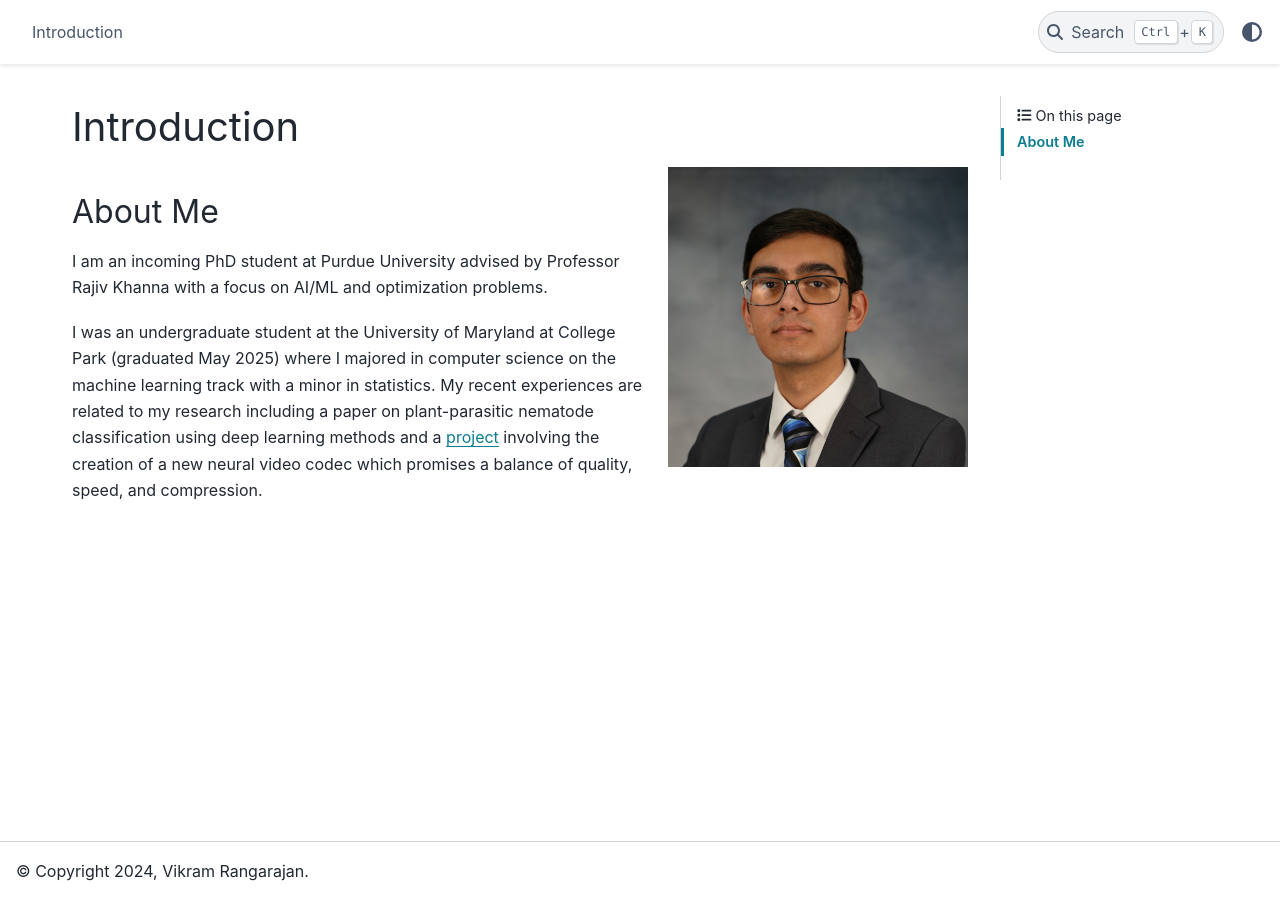
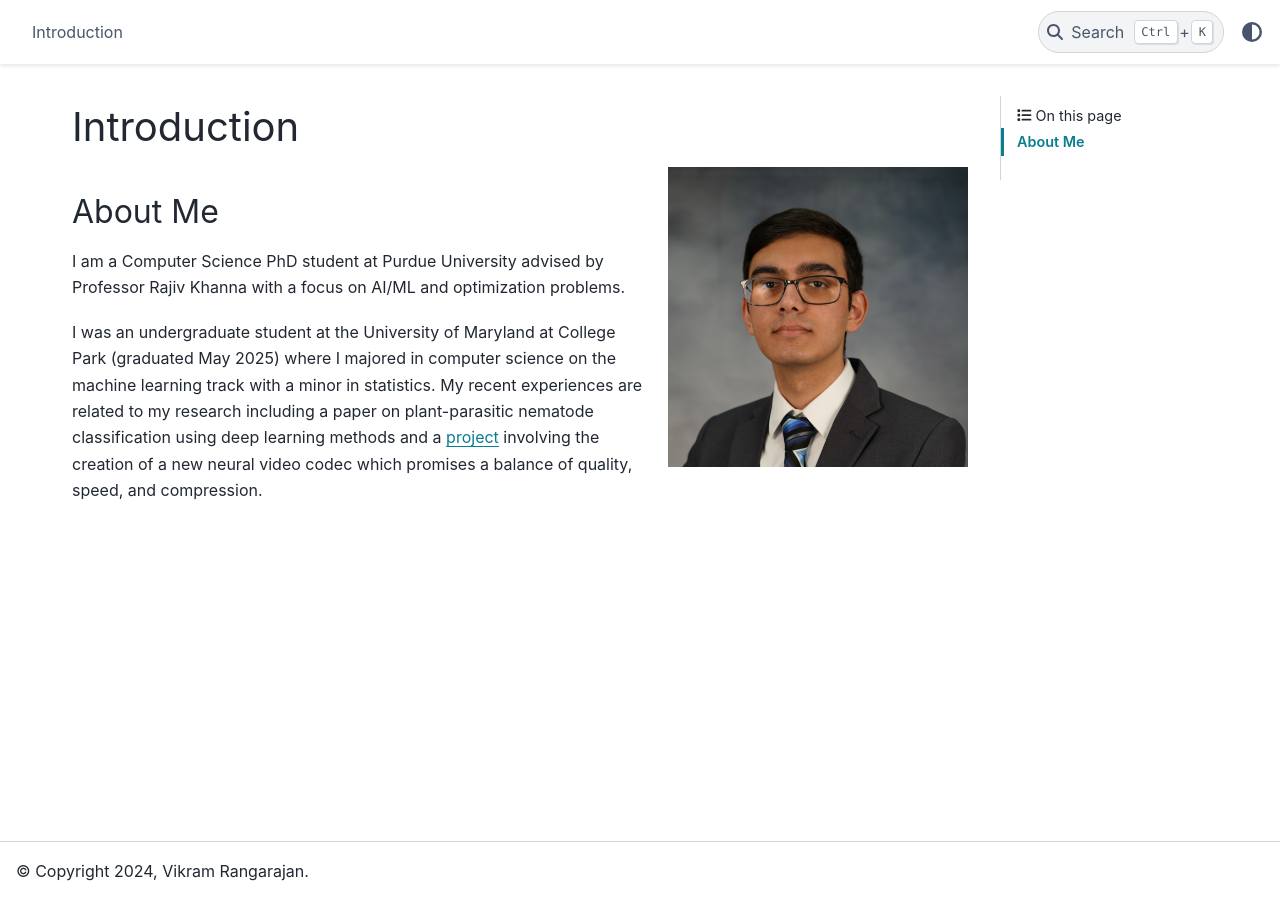
Before and after one commit to VikramRangarajan/vikramrangarajan.github.io, a Sphinx documentation site: the page built from docs/source/index.rst, in a window 1280 px wide. Built offline with Sphinx 7.4.7 and the PyData theme 0.15.4, drawn with Linux system fonts in a browser that asks for light colours; pages that are not in the unit, such as notebooks, are missing from menus; the version number could not be read and is left out.

Commit message:
Fixed intro page

```diff
--- a/docs/source/index.rst
+++ b/docs/source/index.rst
@@ -10,7 +10,7 @@ Introduction
 About Me
 =========
 
-I am an incoming PhD student at Purdue University advised by Professor Rajiv Khanna with a focus on AI/ML and optimization problems.
+I am a Computer Science PhD student at Purdue University advised by Professor Rajiv Khanna with a focus on AI/ML and optimization problems.
 
 I was an undergraduate student at the University of Maryland at College Park (graduated May 2025) where
 I majored in computer science on the machine learning track with a minor in statistics.
```
Also changed, not shown: 1 other file.
